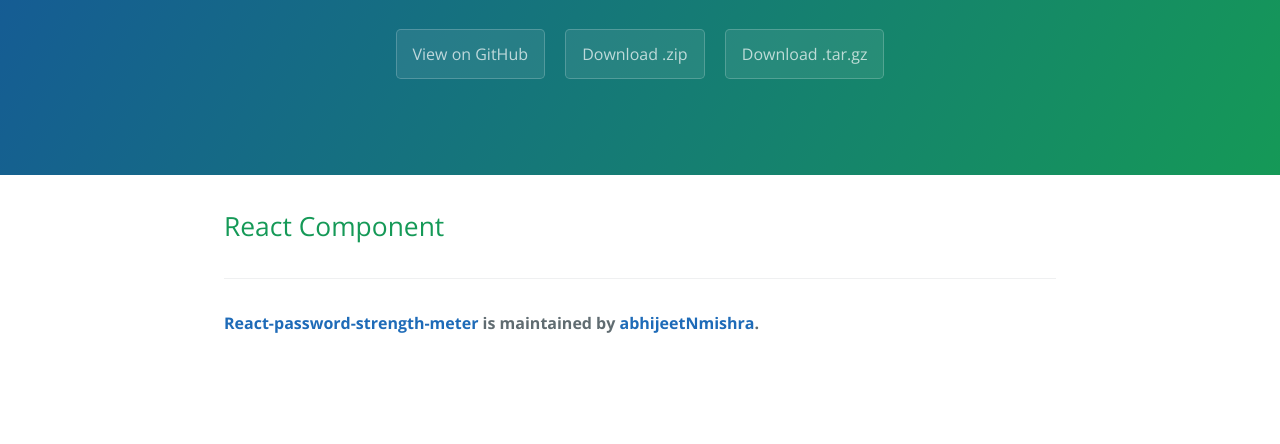
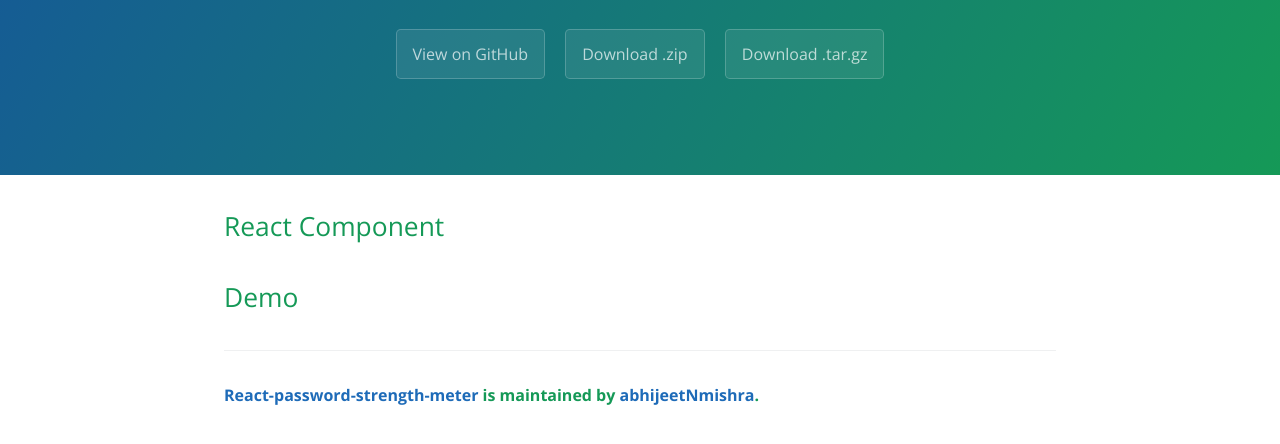
Before and after one commit to abhijeetNmishra/react-password-strength-meter, a plain HTML site: page index.html in a window 1280 px wide. Shown: the part 208-652 px from the top of the page. Drawn offline with nearby package versions, Linux system fonts and the light colour scheme.

Commit message:
Added Demo

```diff
--- a/index.html
+++ b/index.html
@@ -26,12 +26,15 @@
         <span class="octicon octicon-link"></span>
       </a>React Component</h2>
 
+      <h2>Demo<h2>
+      <div "content"></div>
     <footer class="site-footer">
       <span class="site-footer-owner"><a href="https://github.com/abhijeetNmishra/react-password-strength-meter">React-password-strength-meter</a> is maintained by <a href="https://github.com/abhijeetNmishra">abhijeetNmishra</a>.</span>
     </footer>
 
   </section>
 
+  <script src="/public/main.js"></script>
 
 </body>
 
```
